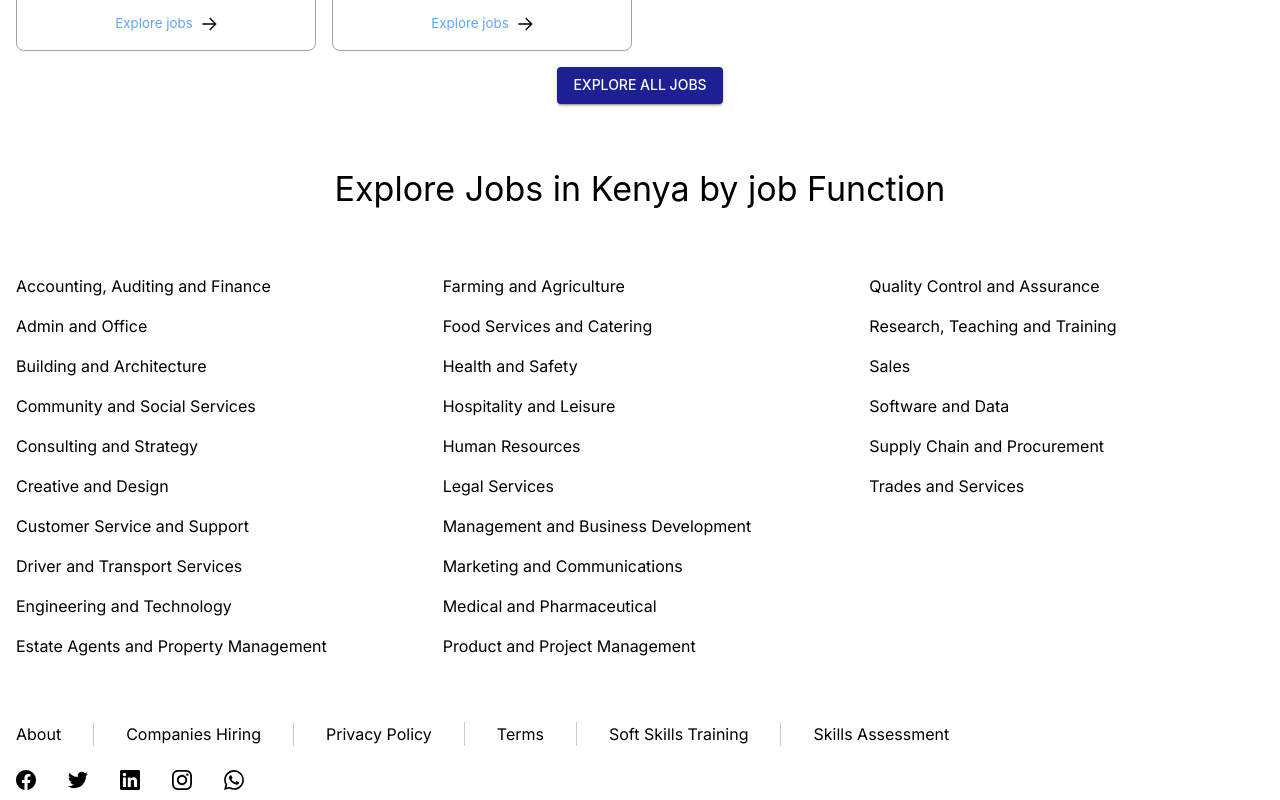
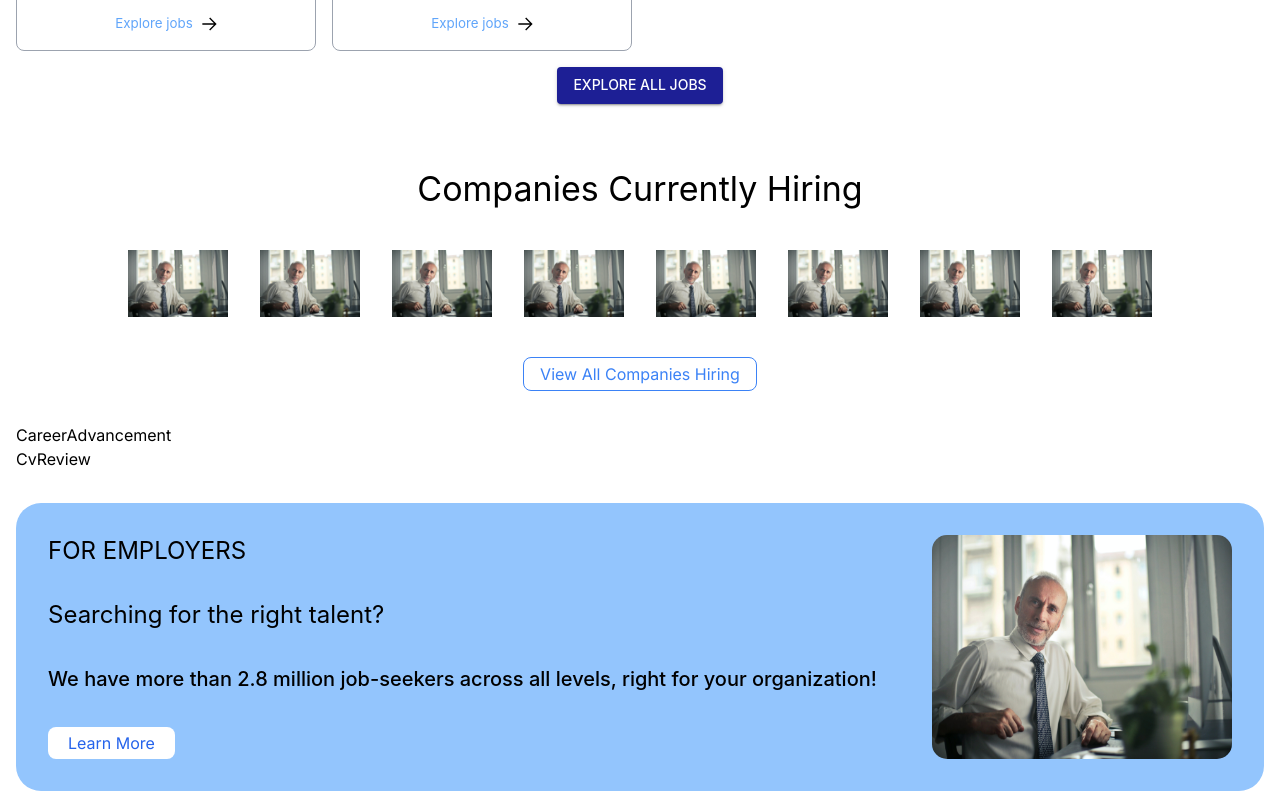
Before and after one commit to apella1/jobs_site, a Next.js app: page / in a window 1280 px wide. Shown: the part 940-1740 px from the top of the page. Built offline with nearby package versions, Linux system fonts and the light colour scheme.

Commit message:
implement companies hiring and employer hub

```diff
--- a/app/companies/page.tsx
+++ b/app/companies/page.tsx
@@ -0,0 +1,5 @@
+export default function Companies() {
+  return (
+    <div>page</div>
+  )
+}
--- a/app/employer/page.tsx
+++ b/app/employer/page.tsx
@@ -0,0 +1,5 @@
+import { Box } from "@mui/material";
+
+export default function Employer() {
+  return <Box component="section">page</Box>;
+}
--- a/app/page.tsx
+++ b/app/page.tsx
@@ -1,4 +1,12 @@
-import { ExperienceFilter, ExploreJobs, HomeHeader } from "@/components";
+import {
+  CareerAdvancement,
+  CompaniesHiring,
+  CvReview,
+  EmployerHub,
+  ExperienceFilter,
+  ExploreJobs,
+  HomeHeader,
+} from "@/components";
 import { Box } from "@mui/material";
 
 export default function Home() {
@@ -6,6 +14,10 @@ export default function Home() {
     <Box sx={{ p: 2 }} component="section" className="px-32">
       <HomeHeader />
       <ExperienceFilter />
+      <CompaniesHiring />
+      <CareerAdvancement />
+      <CvReview />
+      <EmployerHub />
       <ExploreJobs />
     </Box>
   );
--- a/components/Footer.tsx
+++ b/components/Footer.tsx
@@ -36,7 +36,7 @@ export default function Footer() {
         divider={<Divider orientation="vertical" flexItem />}
       >
         {footerItems.map((item, index) => (
-          <Link key={index} href={item.link}>
+          <Link key={index} href={item.link} className="text-blue-500">
             {item.title}
           </Link>
         ))}
--- /dev/null
+++ b/components/home/CareerAdvancement.tsx
@@ -0,0 +1,5 @@
+export default function CareerAdvancement() {
+  return (
+    <div>CareerAdvancement</div>
+  )
+}
--- /dev/null
+++ b/components/home/CompaniesHiring.tsx
@@ -0,0 +1,46 @@
+import { Stack, Typography } from "@mui/material";
+import Image from "next/image";
+import Link from "next/link";
+import img from "@/public/images/photo.jpg";
+
+export default function CompaniesHiring() {
+  return (
+    <Stack spacing={5} className="py-8">
+      <Typography variant="h4" className="self-center">
+        Companies Currently Hiring
+      </Typography>
+      <Stack direction="row" spacing={4} justifyContent="center">
+        <Link href="/companies">
+          <Image src={img} alt="Companies Currently Hiring" width={100} />
+        </Link>
+        <Link href="/companies">
+          <Image src={img} alt="Companies Currently Hiring" width={100} />
+        </Link>
+        <Link href="/companies">
+          <Image src={img} alt="Companies Currently Hiring" width={100} />
+        </Link>
+        <Link href="/companies">
+          <Image src={img} alt="Companies Currently Hiring" width={100} />
+        </Link>
+        <Link href="/companies">
+          <Image src={img} alt="Companies Currently Hiring" width={100} />
+        </Link>
+        <Link href="/companies">
+          <Image src={img} alt="Companies Currently Hiring" width={100} />
+        </Link>
+        <Link href="/companies">
+          <Image src={img} alt="Companies Currently Hiring" width={100} />
+        </Link>
+        <Link href="/companies">
+          <Image src={img} alt="Companies Currently Hiring" width={100} />
+        </Link>
+      </Stack>
+      <Link
+        href="/companies"
+        className="text-blue-500 border border-blue-500 px-4 py-1 w-fit self-center rounded-[8px]"
+      >
+        View All Companies Hiring
+      </Link>
+    </Stack>
+  );
+}
--- /dev/null
+++ b/components/home/CvReview.tsx
@@ -0,0 +1,5 @@
+export default function CvReview() {
+  return (
+    <div>CvReview</div>
+  )
+}
--- /dev/null
+++ b/components/home/EmployerHub.tsx
@@ -0,0 +1,29 @@
+import img from "@/public/images/photo.jpg";
+import { Stack, Typography } from "@mui/material";
+import Image from "next/image";
+import Link from "next/link";
+
+export default function EmployerHub() {
+  return (
+    <Stack
+      direction="row"
+      justifyContent="space-between"
+      className="bg-blue-300 rounded-[25px] p-8 my-8"
+    >
+      <Stack spacing={4}>
+        <Typography variant="h5" className="uppercase">
+          For Employers
+        </Typography>
+        <Typography variant="h5">Searching for the right talent?</Typography>
+        <Typography variant="h6">
+          We have more than 2.8 million job-seekers across all levels, right for
+          your organization!
+        </Typography>
+        <Link href="/employer" className="bg-white px-5 py-1 text-blue-600 rounded-[8px] w-fit">
+          Learn More
+        </Link>
+      </Stack>
+      <Image src={img} alt="" width={300} className="rounded-[15px]" />
+    </Stack>
+  );
+}
--- a/components/index.ts
+++ b/components/index.ts
@@ -3,3 +3,7 @@ export { default as Footer } from "./Footer";
 export { default as HomeHeader } from "./home/HomeHeader";
 export { default as ExperienceFilter } from "./home/ExperienceFilter";
 export { default as ExploreJobs } from "./home/ExploreJobs";
+export { default as EmployerHub } from "./home/EmployerHub";
+export { default as CareerAdvancement } from "./home/CareerAdvancement";
+export { default as CompaniesHiring } from "./home/CompaniesHiring";
+export { default as CvReview } from "./home/CvReview";
```
Also changed, not shown: public/images/photo.jpg (added).
